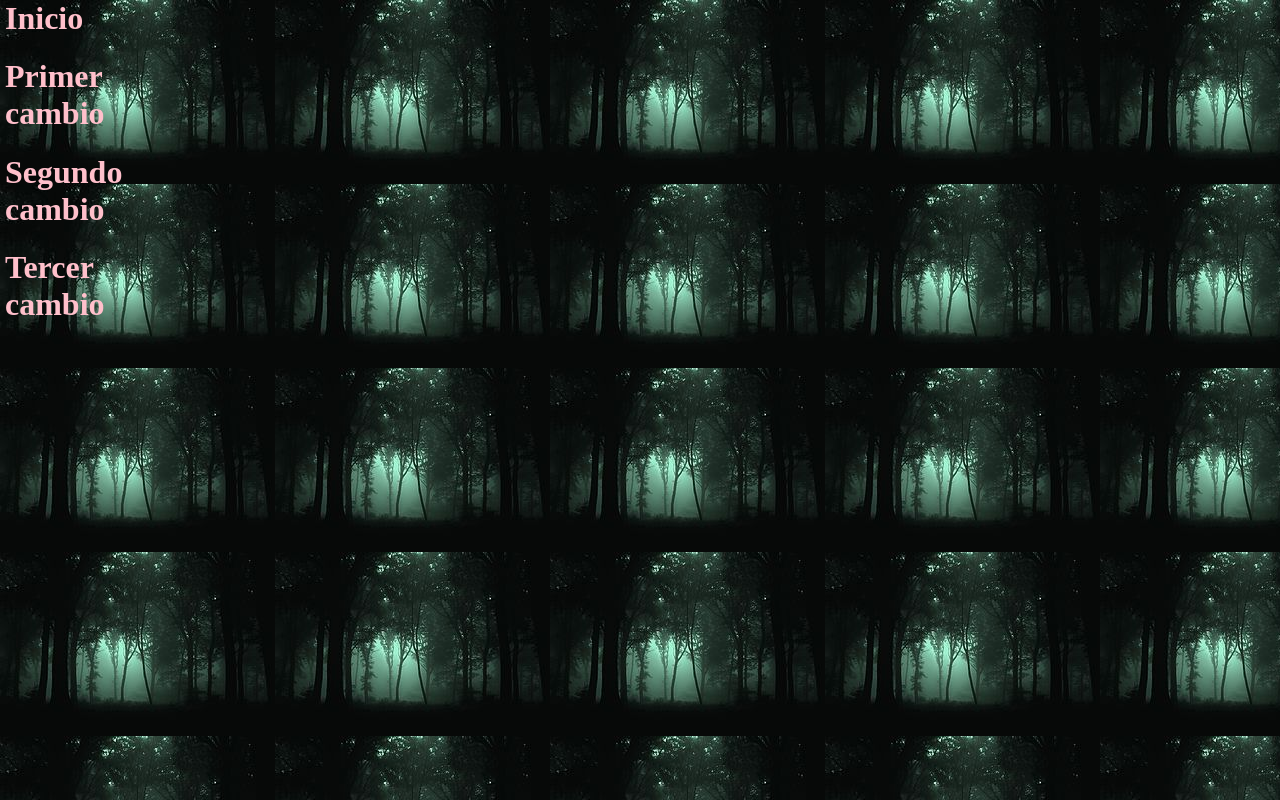
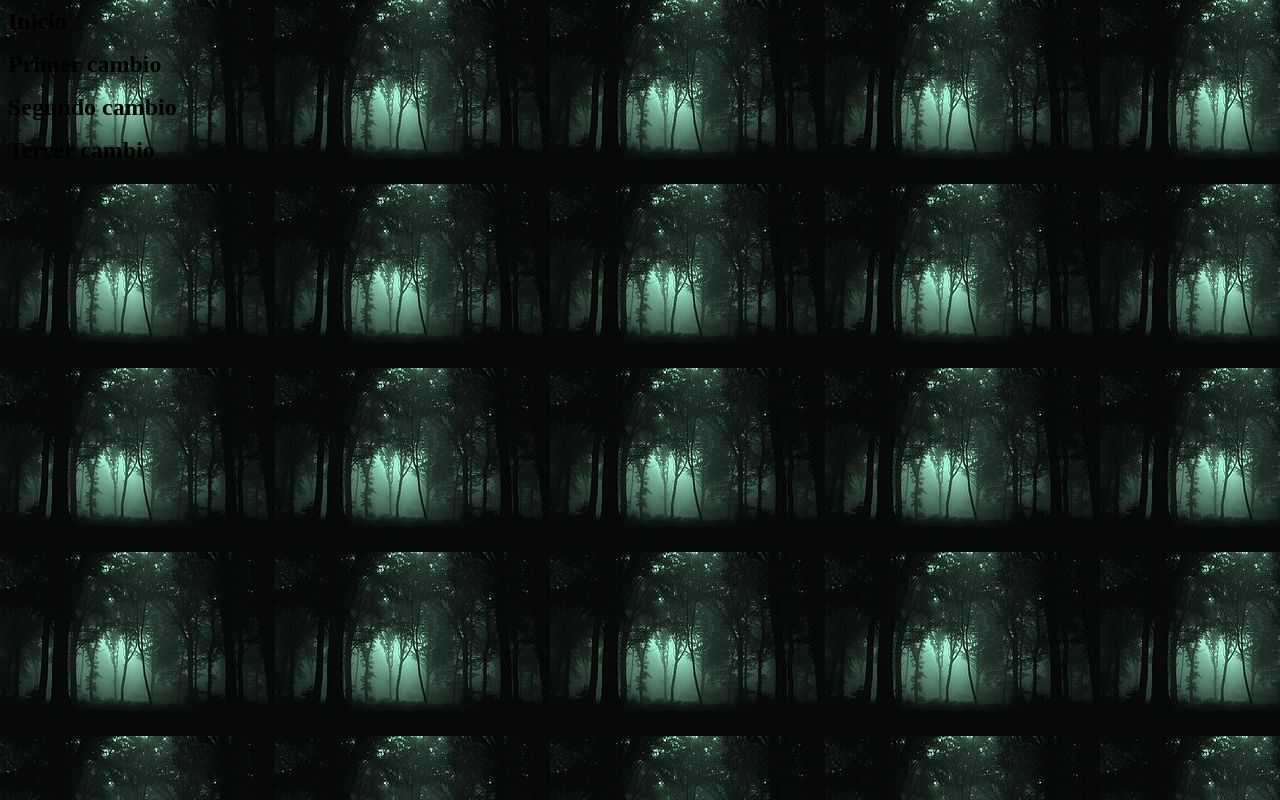
Before and after one commit to danielonson/rTest, a plain HTML site: page index.html in a window 1280 px wide. Drawn offline with Linux system fonts and the light colour scheme.

Commit message:
Nuevas Fuente

```diff
--- a/style.css
+++ b/style.css
@@ -1,16 +1,7 @@
 
 
 body{
-	background: white;
+
 	background-image:url(fondo.jpg);
-	color:white;
-	color:blue;
-	color:black;
-	color: green;
-	color: blue;
-	color: orange;
-	color:pink;
-	height: 80px;
-	width: 100px;
-	margin:0 5px;
+	font-size: 12px;
 }
```
